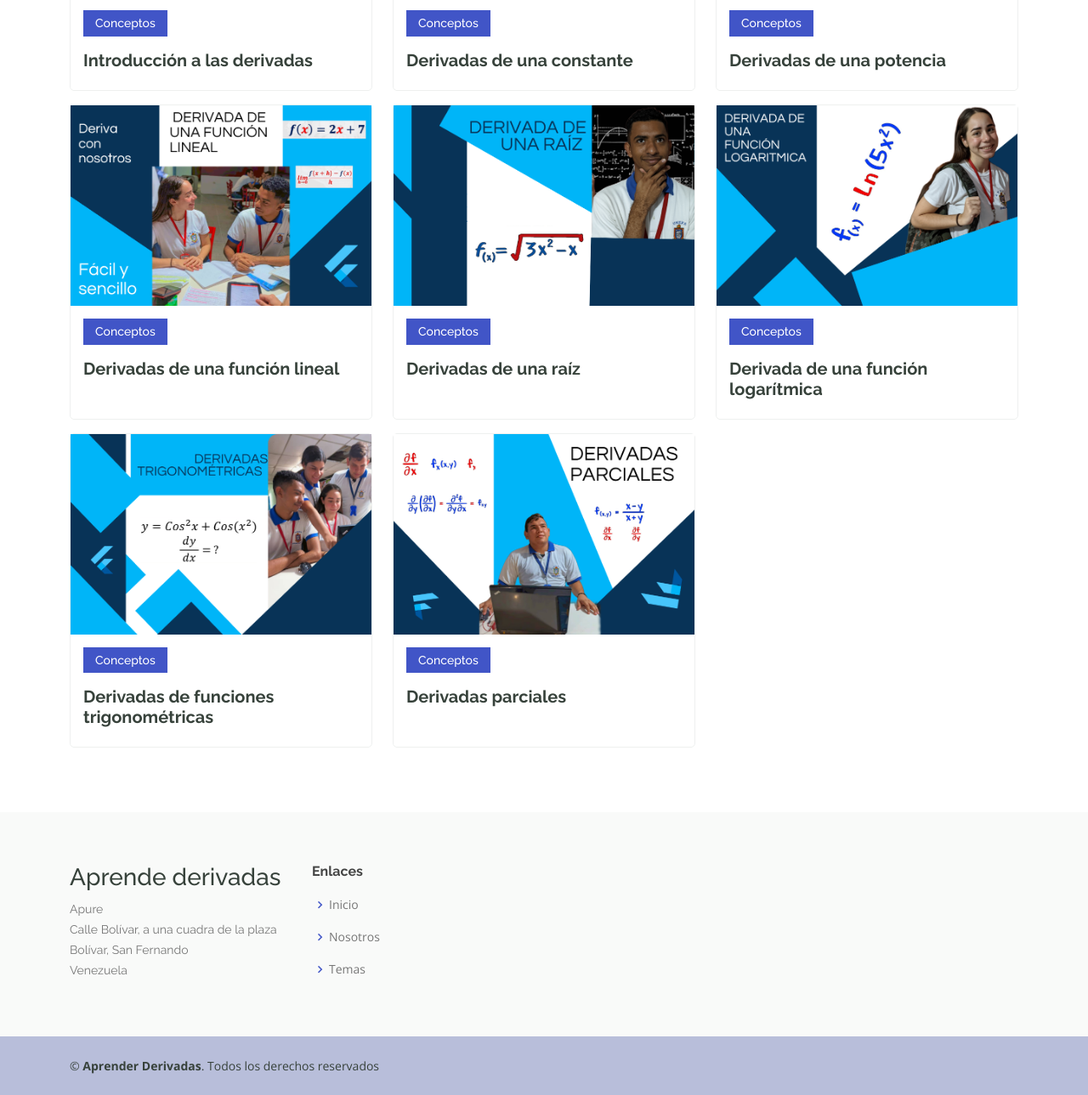
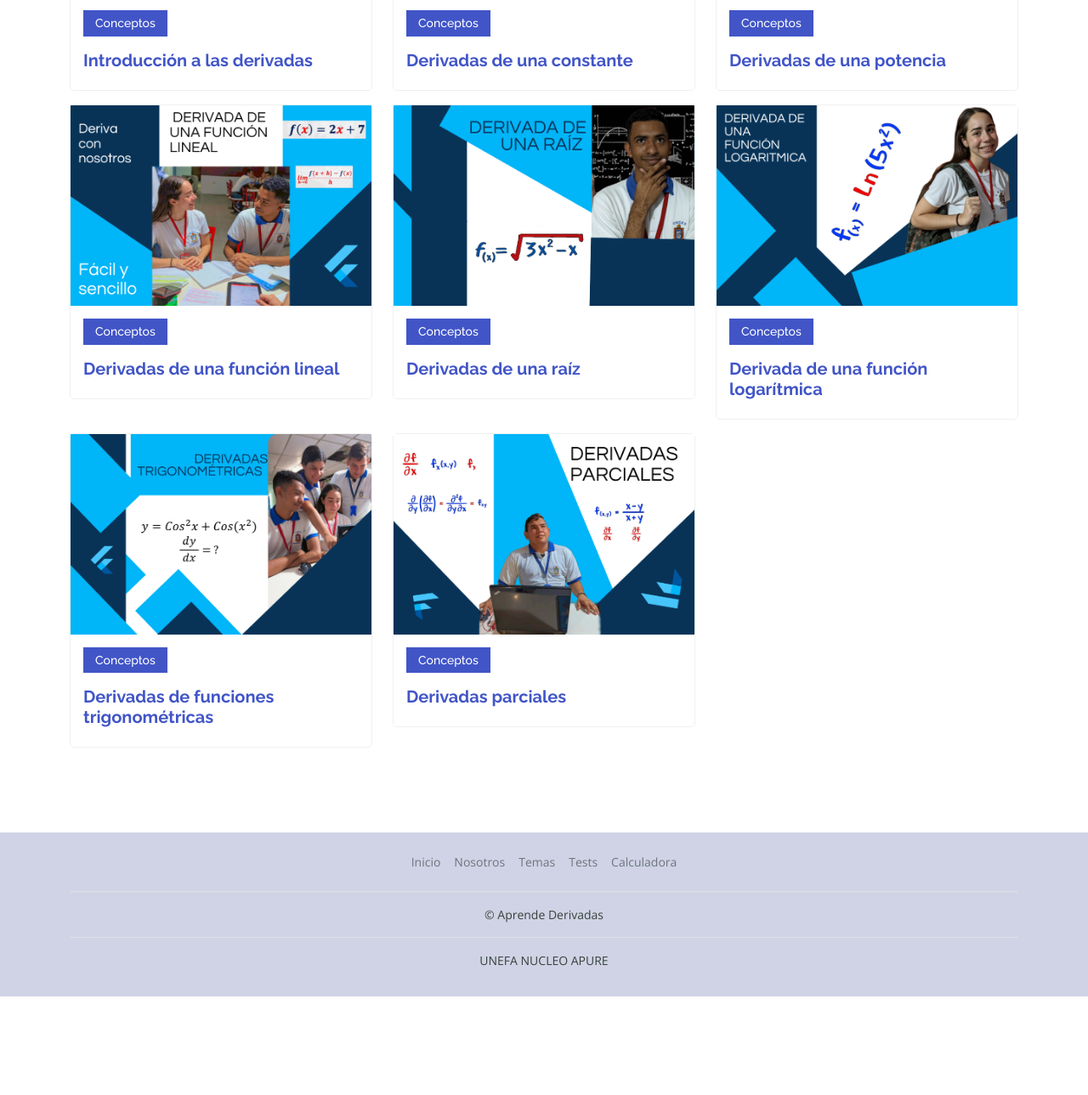
Before and after one commit to gracia98/aprende-derivadas, a plain HTML site: page courses.html in a window 1280 px wide. Shown: the part 500-1789 px from the top of the page at 85% size. After the commit the page ends 1697 px from the top, so only its background shows below. Drawn offline with nearby package versions, Linux system fonts and the light colour scheme.

Commit message:
Correccion de links

```diff
--- a/assets/css/style.css
+++ b/assets/css/style.css
@@ -1412,7 +1412,7 @@ section {
 #footer {
   color: #37423b;
   font-size: 14px;
-  background: #b8beda;
+  background: #cfd3e5;
 }
 
 #footer .footer-top {
--- a/courses.html
+++ b/courses.html
@@ -72,6 +72,7 @@
         <div class="row mb-3" data-aos="zoom-in" data-aos-delay="100">
 
           <div class="col-lg-4 col-md-6 d-flex align-items-stretch">
+            <a href="intro-derivadas.html">
               <div class="course-item">
                 <img src="assets/img/course-1.png" class="img-fluid" alt="...">
                 <div class="course-content">
@@ -79,39 +80,46 @@
                     <h4>Conceptos</h4>
                   </div>
 
-                <h3><a href="intro-derivadas.html">Introducción a las derivadas</a></h3>
+                  <h3>Introducción a las derivadas</h3>
                 </div>
               </div>
+            </a>
 
           </div> <!-- End Course Item-->
 
           <div class="col-lg-4 col-md-6 d-flex align-items-stretch mt-4 mt-md-0">
+            <a href="derivadas-constante.html">
               <div class="course-item">
                 <img src="assets/img/course-3.png" class="img-fluid" alt="...">
                 <div class="course-content">
                   <div class="d-flex justify-content-between align-items-center mb-3">
                     <h4>Conceptos</h4>
                   </div>
-                <h3><a href="derivadas-constante.html">Derivadas de una constante</a></h3>
+                  <h3>Derivadas de una constante</h3>
                 </div>
               </div>
+            </a>
           </div> <!-- End Course Item-->
 
           <div class="col-lg-4 col-md-6 d-flex align-items-stretch mt-4 mt-lg-0">
+            <a href="derivadas-potencia.html">
               <div class="course-item">
                 <img src="assets/img/course-5.png" class="img-fluid" alt="...">
                 <div class="course-content">
                   <div class="d-flex justify-content-between align-items-center mb-3">
                     <h4>Conceptos</h4>
                   </div>
-                <h3><a href="derivadas-potencia.html">Derivadas de una potencia</a></h3>
+                  <h3>Derivadas de una potencia</h3>
                 </div>
               </div>
+            </a>
           </div> <!-- End Course Item-->
 
         </div>
+
         <div class="row mb-3" data-aos="zoom-in" data-aos-delay="100">
           <div class="col-lg-4 col-md-6 d-flex align-items-stretch">
+            <a href="derivadas-funcionlineal.html">
               <div class="course-item">
                 <img src="assets/img/course-4.png" class="img-fluid" alt="...">
                 <div class="course-content">
@@ -119,34 +127,39 @@
                     <h4>Conceptos</h4>
                   </div>
 
-                <h3><a href="derivadas-funcionlineal.html">Derivadas de una función lineal</a></h3>
+                  <h3>Derivadas de una función lineal</h3>
                 </div>
               </div>
-
-          </div> <!-- End Course Item-->
+            </a>
+          </div>
+          <!-- End Course Item-->
 
           <div class="col-lg-4 col-md-6 d-flex align-items-stretch mt-4 mt-md-0">
+            <a href="derivadas-raiz.html">
               <div class="course-item">
                 <img src="assets/img/course-6.png" class="img-fluid" alt="...">
                 <div class="course-content">
                   <div class="d-flex justify-content-between align-items-center mb-3">
                     <h4>Conceptos</h4>
                   </div>
-                <h3><a href="derivadas-raiz.html">Derivadas de una raíz</a></h3>
+                  <h3>Derivadas de una raíz</h3>
                 </div>
               </div>
+            </a>
           </div> <!-- End Course Item-->
 
           <div class="col-lg-4 col-md-6 d-flex align-items-stretch mt-4 mt-lg-0">
+            <a href="derivadas-logaritmicas.html">
               <div class="course-item">
                 <img src="assets/img/course-8.png" class="img-fluid" alt="...">
                 <div class="course-content">
                   <div class="d-flex justify-content-between align-items-center mb-3">
                     <h4>Conceptos</h4>
                   </div>
-                <h3><a href="derivadas-logaritmicas.html">Derivada de una función logarítmica</a></h3>
+                  <h3>Derivada de una función logarítmica</h3>
                 </div>
               </div>
+            </a>
           </div> <!-- End Course Item-->
 
         </div>
@@ -154,27 +167,31 @@
         <div class="row mb-3" data-aos="zoom-in" data-aos-delay="100">
 
           <div class="col-lg-4 col-md-6 d-flex align-items-stretch">
+            <a href="derivadas-trigonometricas.html">
               <div class="course-item">
                 <img src="assets/img/course-7.png" class="img-fluid" alt="...">
                 <div class="course-content">
                   <div class="d-flex justify-content-between align-items-center mb-3">
                     <h4>Conceptos</h4>
                   </div>
-                <h3><a href="derivadas-trigonometricas.html">Derivadas de funciones trigonométricas</a></h3>
+                  <h3>Derivadas de funciones trigonométricas</h3>
                 </div>
               </div>
+            </a>
+          </div>
 
-          </div>
           <div class="col-lg-4 col-md-6 d-flex align-items-stretch">
+            <a href="derivadas-parciales.html">
               <div class="course-item">
                 <img src="assets/img/course-2.png" class="img-fluid" alt="...">
                 <div class="course-content">
                   <div class="d-flex justify-content-between align-items-center mb-3">
                     <h4>Conceptos</h4>
                   </div>
-
-                <h3><a href="derivadas-parciales.html">Derivadas parciales</a></h3>
+                  <h3>Derivadas parciales</h3>
                 </div>
+              </div>
+            </a>
           </div>
 
           </div> <!-- End Course Item-->
@@ -187,42 +204,20 @@
   </main><!-- End #main -->
 
   <!-- ======= Footer ======= -->
-  <footer id="footer">
-
-    <div class="footer-top">
+  <footer class="py-3 my-4" id="footer">
     <div class="container">
-        <div class="row">
-
-          <div class="col-lg-3 col-md-6 footer-contact">
-            <h3>Aprende derivadas</h3>
-            <p>
-              Apure<br>
-              Calle Bolívar, a una cuadra de la plaza Bolívar, San Fernando<br>
-              Venezuela <br>
-            </p>
+      <ul class="nav justify-content-center border-bottom pb-3 mb-3">
+        <li class="nav-item"><a href="#" class="nav-link px-2 text-secondary">Inicio</a></li>
+        <li class="nav-item"><a href="#" class="nav-link px-2 text-secondary">Nosotros</a></li>
+        <li class="nav-item"><a href="#" class="nav-link px-2 text-secondary">Temas</a></li>
+        <li class="nav-item"><a href="#" class="nav-link px-2 text-secondary">Tests</a></li>
+        <li class="nav-item"><a href="#" class="nav-link px-2 text-secondary">Calculadora</a></li>
+      </ul>
+      <p class="text-center text-body-secondary border-bottom pb-3 mb-3"> &copy; Aprende Derivadas </p>
+      <p class="text-center text-body-secondary">UNEFA NUCLEO APURE</p>
     </div>
-
-          <div class="col-lg-2 col-md-6 footer-links">
-            <h4>Enlaces</h4>
-            <ul>
-              <li><i class="bx bx-chevron-right"></i> <a href="./index.html">Inicio</a></li>
-              <li><i class="bx bx-chevron-right"></i> <a href="./about.html">Nosotros</a></li>
-              <li><i class="bx bx-chevron-right"></i> <a href="./courses.html">Temas</a></li>
-            </ul>
-          </div>
-        </div>
-      </div>
-    </div>
-
-    <div class="container d-md-flex py-4">
-
-      <div class="me-md-auto text-center text-md-start">
-        <div class="copyright">
-          &copy; <strong><span>Aprender Derivadas</span></strong>. Todos los derechos reservados
-        </div>
-      </div>
-    </div>
-  </footer><!-- End Footer -->
+  </footer>
+  <!-- End Footer -->
 
   <div id="preloader"></div>
   <a href="#" class="back-to-top d-flex align-items-center justify-content-center"><i class="bi bi-arrow-up-short"></i></a>
```
Also changed, not shown: about.html (+13 -35 lines), derivadas-constante.html (+13 -35 lines), derivadas-funcionlineal.html (+15 -37 lines), derivadas-logaritmicas.html (+13 -35 lines), derivadas-parciales.html (+15 -36 lines), derivadas-potencia.html (+13 -35 lines), derivadas-raiz.html (+13 -35 lines), derivadas-trigonometricas.html (+13 -35 lines), index.html (+13 -35 lines), intro-derivadas.html (+13 -35 lines). Lines whose indentation alone changed are shown as unchanged.
